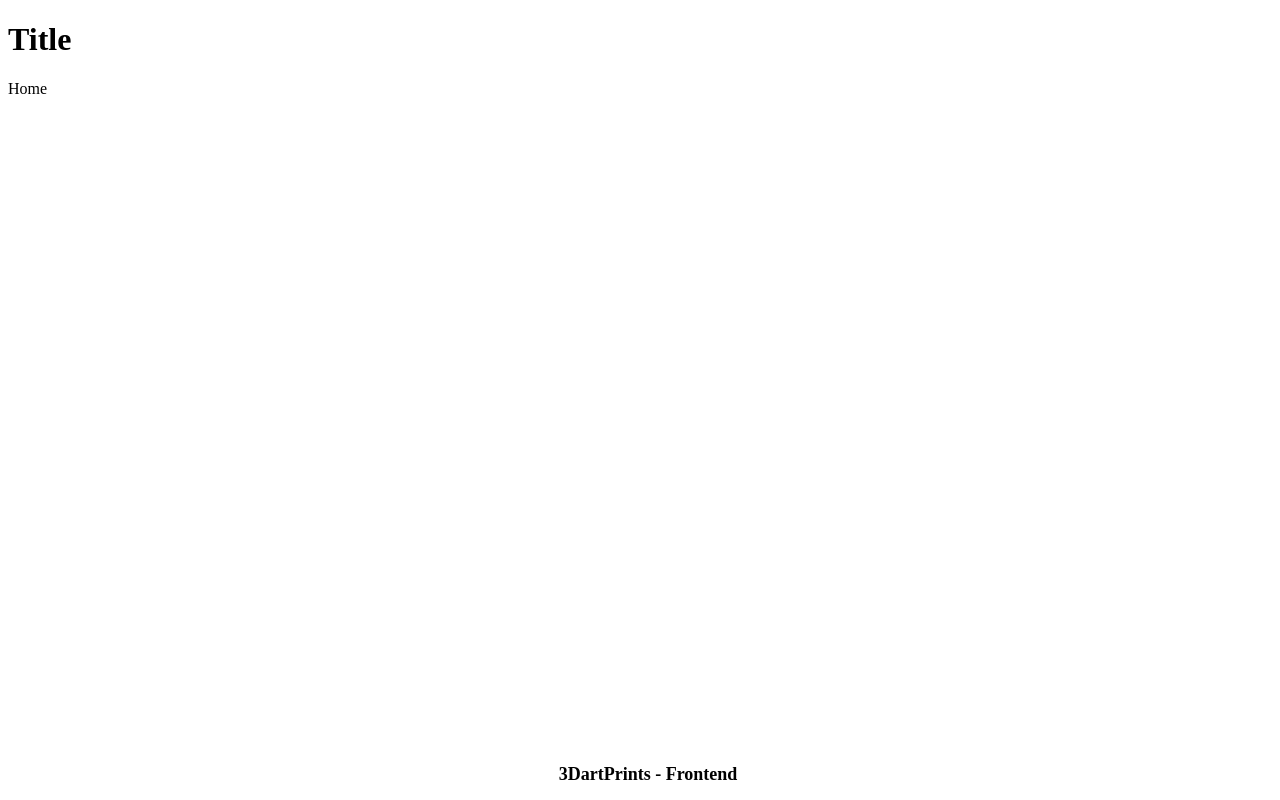
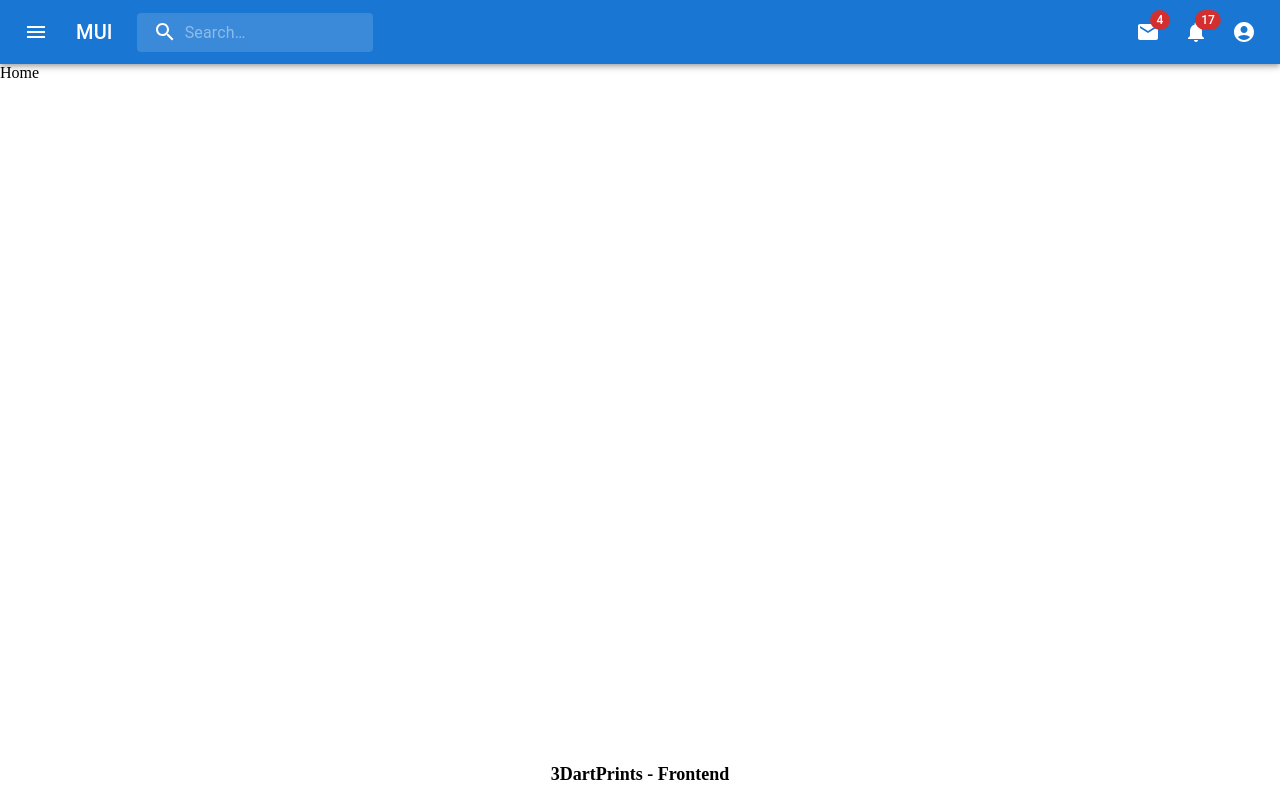
Before and after one commit to Nemechix/3DartPrints-Frontend, a React (Vite) app: page / in a window 1280 px wide. Built offline with nearby package versions, Linux system fonts and the light colour scheme.

Commit message:
random endpoints fixed

```diff
--- a/src/App.css
+++ b/src/App.css
@@ -0,0 +1,4 @@
+body{
+    padding: 0;
+    margin: 0;
+}
--- a/src/Components/Header/Header.css
+++ b/src/Components/Header/Header.css
@@ -0,0 +1,4 @@
+.header_container{
+    border: 1px solid red;
+    height: 100px;
+}
--- a/src/Components/Header/Header.jsx
+++ b/src/Components/Header/Header.jsx
@@ -1,11 +1,237 @@
-import "./Header.css";
+import * as React from "react";
+import { styled, alpha } from "@mui/material/styles";
+import AppBar from "@mui/material/AppBar";
+import Box from "@mui/material/Box";
+import Toolbar from "@mui/material/Toolbar";
+import IconButton from "@mui/material/IconButton";
+import Typography from "@mui/material/Typography";
+import InputBase from "@mui/material/InputBase";
+import Badge from "@mui/material/Badge";
+import MenuItem from "@mui/material/MenuItem";
+import Menu from "@mui/material/Menu";
+import MenuIcon from "@mui/icons-material/Menu";
+import SearchIcon from "@mui/icons-material/Search";
+import AccountCircle from "@mui/icons-material/AccountCircle";
+import MailIcon from "@mui/icons-material/Mail";
+import NotificationsIcon from "@mui/icons-material/Notifications";
+import MoreIcon from "@mui/icons-material/MoreVert";
 
-function Header() {
+const Search = styled("div")(({ theme }) => ({
+  position: "relative",
+  borderRadius: theme.shape.borderRadius,
+  backgroundColor: alpha(theme.palette.common.white, 0.15),
+  "&:hover": {
+    backgroundColor: alpha(theme.palette.common.white, 0.25),
+  },
+  marginRight: theme.spacing(2),
+  marginLeft: 0,
+  width: "100%",
+  [theme.breakpoints.up("sm")]: {
+    marginLeft: theme.spacing(3),
+    width: "auto",
+  },
+}));
+
+const SearchIconWrapper = styled("div")(({ theme }) => ({
+  padding: theme.spacing(0, 2),
+  height: "100%",
+  position: "absolute",
+  pointerEvents: "none",
+  display: "flex",
+  alignItems: "center",
+  justifyContent: "center",
+}));
+
+const StyledInputBase = styled(InputBase)(({ theme }) => ({
+  color: "inherit",
+  "& .MuiInputBase-input": {
+    padding: theme.spacing(1, 1, 1, 0),
+    // vertical padding + font size from searchIcon
+    paddingLeft: `calc(1em + ${theme.spacing(4)})`,
+    transition: theme.transitions.create("width"),
+    width: "100%",
+    [theme.breakpoints.up("md")]: {
+      width: "20ch",
+    },
+  },
+}));
+
+export default function PrimarySearchAppBar() {
+  const [anchorEl, setAnchorEl] = React.useState(null);
+  const [mobileMoreAnchorEl, setMobileMoreAnchorEl] = React.useState(null);
+
+  const isMenuOpen = Boolean(anchorEl);
+  const isMobileMenuOpen = Boolean(mobileMoreAnchorEl);
+
+  const handleProfileMenuOpen = (event) => {
+    setAnchorEl(event.currentTarget);
+  };
+
+  const handleMobileMenuClose = () => {
+    setMobileMoreAnchorEl(null);
+  };
+
+  const handleMenuClose = () => {
+    setAnchorEl(null);
+    handleMobileMenuClose();
+  };
+
+  const handleMobileMenuOpen = (event) => {
+    setMobileMoreAnchorEl(event.currentTarget);
+  };
+
+  const menuId = "primary-search-account-menu";
+  const renderMenu = (
+    <Menu
+      anchorEl={anchorEl}
+      anchorOrigin={{
+        vertical: "top",
+        horizontal: "right",
+      }}
+      id={menuId}
+      keepMounted
+      transformOrigin={{
+        vertical: "top",
+        horizontal: "right",
+      }}
+      open={isMenuOpen}
+      onClose={handleMenuClose}
+    >
+      <MenuItem onClick={handleMenuClose}>Profile</MenuItem>
+      <MenuItem onClick={handleMenuClose}>My account</MenuItem>
+    </Menu>
+  );
+
+  const mobileMenuId = "primary-search-account-menu-mobile";
+  const renderMobileMenu = (
+    <Menu
+      anchorEl={mobileMoreAnchorEl}
+      anchorOrigin={{
+        vertical: "top",
+        horizontal: "right",
+      }}
+      id={mobileMenuId}
+      keepMounted
+      transformOrigin={{
+        vertical: "top",
+        horizontal: "right",
+      }}
+      open={isMobileMenuOpen}
+      onClose={handleMobileMenuClose}
+    >
+      <MenuItem>
+        <IconButton size="large" aria-label="show 4 new mails" color="inherit">
+          <Badge badgeContent={4} color="error">
+            <MailIcon />
+          </Badge>
+        </IconButton>
+        <p>Messages</p>
+      </MenuItem>
+      <MenuItem>
+        <IconButton
+          size="large"
+          aria-label="show 17 new notifications"
+          color="inherit"
+        >
+          <Badge badgeContent={17} color="error">
+            <NotificationsIcon />
+          </Badge>
+        </IconButton>
+        <p>Notifications</p>
+      </MenuItem>
+      <MenuItem onClick={handleProfileMenuOpen}>
+        <IconButton
+          size="large"
+          aria-label="account of current user"
+          aria-controls="primary-search-account-menu"
+          aria-haspopup="true"
+          color="inherit"
+        >
+          <AccountCircle />
+        </IconButton>
+        <p>Profile</p>
+      </MenuItem>
+    </Menu>
+  );
+
   return (
-    <div className="Header">
-      <h1>Title</h1>
-    </div>
+    <Box sx={{ flexGrow: 1 }}>
+      <AppBar position="static">
+        <Toolbar>
+          <IconButton
+            size="large"
+            edge="start"
+            color="inherit"
+            aria-label="open drawer"
+            sx={{ mr: 2 }}
+          >
+            <MenuIcon />
+          </IconButton>
+          <Typography
+            variant="h6"
+            noWrap
+            component="div"
+            sx={{ display: { xs: "none", sm: "block" } }}
+          >
+            MUI
+          </Typography>
+          <Search>
+            <SearchIconWrapper>
+              <SearchIcon />
+            </SearchIconWrapper>
+            <StyledInputBase
+              placeholder="Search…"
+              inputProps={{ "aria-label": "search" }}
+            />
+          </Search>
+          <Box sx={{ flexGrow: 1 }} />
+          <Box sx={{ display: { xs: "none", md: "flex" } }}>
+            <IconButton
+              size="large"
+              aria-label="show 4 new mails"
+              color="inherit"
+            >
+              <Badge badgeContent={4} color="error">
+                <MailIcon />
+              </Badge>
+            </IconButton>
+            <IconButton
+              size="large"
+              aria-label="show 17 new notifications"
+              color="inherit"
+            >
+              <Badge badgeContent={17} color="error">
+                <NotificationsIcon />
+              </Badge>
+            </IconButton>
+            <IconButton
+              size="large"
+              edge="end"
+              aria-label="account of current user"
+              aria-controls={menuId}
+              aria-haspopup="true"
+              onClick={handleProfileMenuOpen}
+              color="inherit"
+            >
+              <AccountCircle />
+            </IconButton>
+          </Box>
+          <Box sx={{ display: { xs: "flex", md: "none" } }}>
+            <IconButton
+              size="large"
+              aria-label="show more"
+              aria-controls={mobileMenuId}
+              aria-haspopup="true"
+              onClick={handleMobileMenuOpen}
+              color="inherit"
+            >
+              <MoreIcon />
+            </IconButton>
+          </Box>
+        </Toolbar>
+      </AppBar>
+      {renderMobileMenu}
+      {renderMenu}
+    </Box>
   );
 }
-
-export default Header;
```
